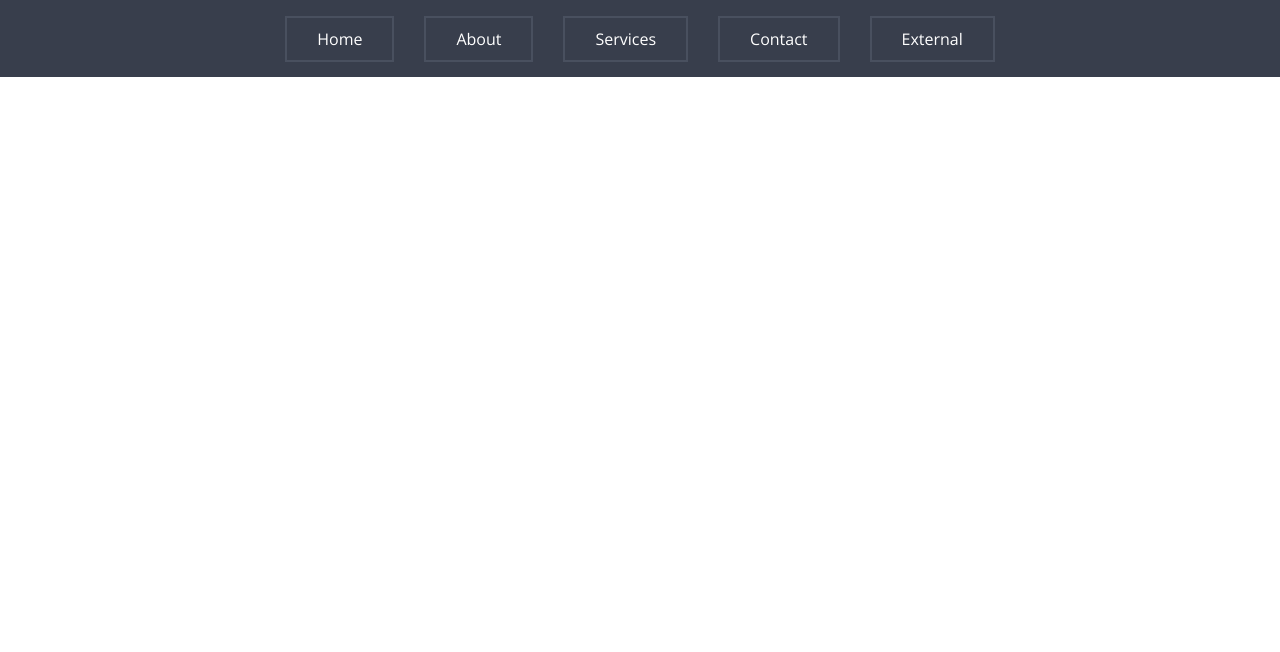
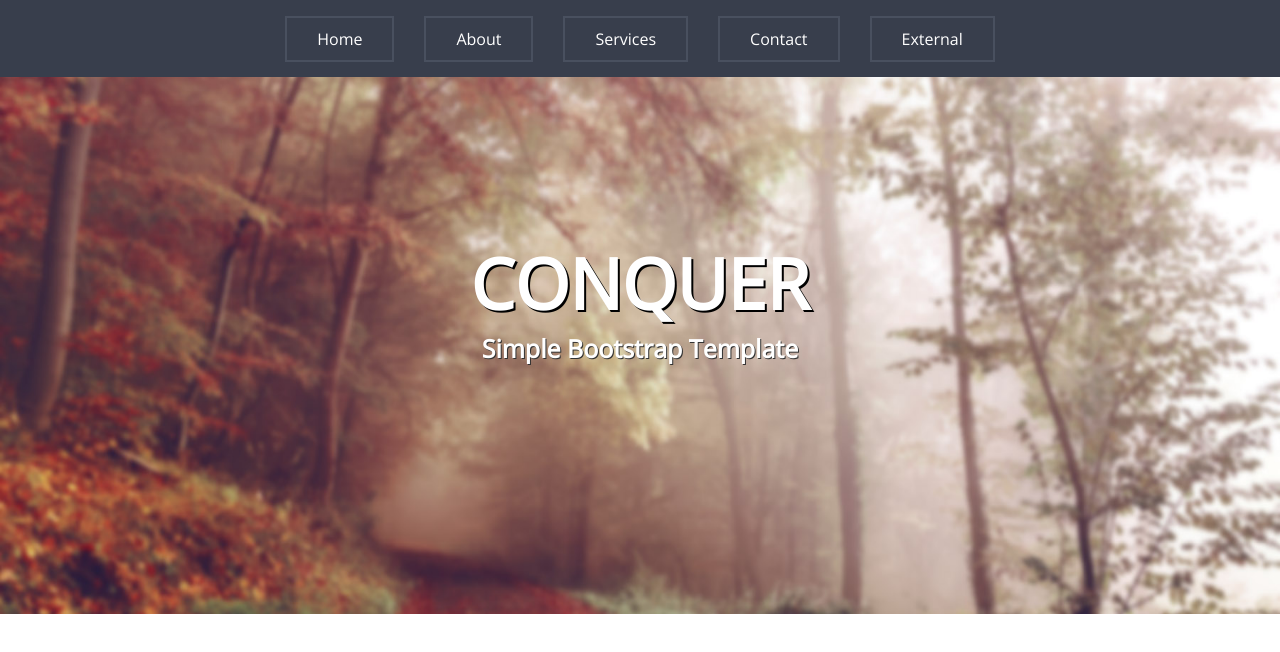
Before and after one commit to dennisQ23/conquer, a plain HTML site: page index.html in a window 1280 px wide. Drawn offline with nearby package versions, Linux system fonts and the light colour scheme.

Commit message:
Add the header section

```diff
--- a/index.html
+++ b/index.html
@@ -25,7 +25,20 @@
     <!-- end of nav section -->
 
     <!-- header section -->
-
+    <section id="header-sec">
+      <header id="header-area" class="header-intro">
+        <div class="container">
+          <div class="row">
+            <div class="text-center">
+              <div class="header-content">
+                <h1>CONQUER</h1>
+                <h4>Simple Bootstrap Template</h4>
+              </div>
+            </div>
+          </div>
+        </div>
+      </header>
+    </section>
     <!-- end of header section -->
 
     <!-- features section -->
--- a/style.css
+++ b/style.css
@@ -69,3 +69,50 @@ h6,
   text-decoration: none;
   color: #fff;
 }
+
+/* header section */
+.header-intro {
+  height: 614px;
+  background-image: url(./image/bg-1.jpg);
+  background-position: center center;
+  background-repeat: no-repeat;
+  background-size: cover;
+  padding: 235px 0;
+  margin-bottom: 60px;
+  background-attachment: fixed;
+  background-size: 100% 100%;
+}
+
+.header-intro .container {
+  width: 1170px;
+  height: 145px;
+  margin-left: auto;
+  margin-right: auto;
+}
+
+.header-intro .row {
+  margin-right: -15px;
+  margin-left: -15px;
+}
+
+.text-center {
+  width: 100%;
+  position: relative;
+  min-height: 1px;
+  padding-right: 15px;
+  padding-left: 15px;
+  text-align: center;
+}
+
+.header-content h1 {
+  color: #fff;
+  font-size: 70px;
+  text-transform: uppercase;
+  text-shadow: 2px 2px #000;
+}
+
+.header-content h4 {
+  color: #fff;
+  font-size: 25px;
+  text-shadow: 1px 1px #333;
+}
```
